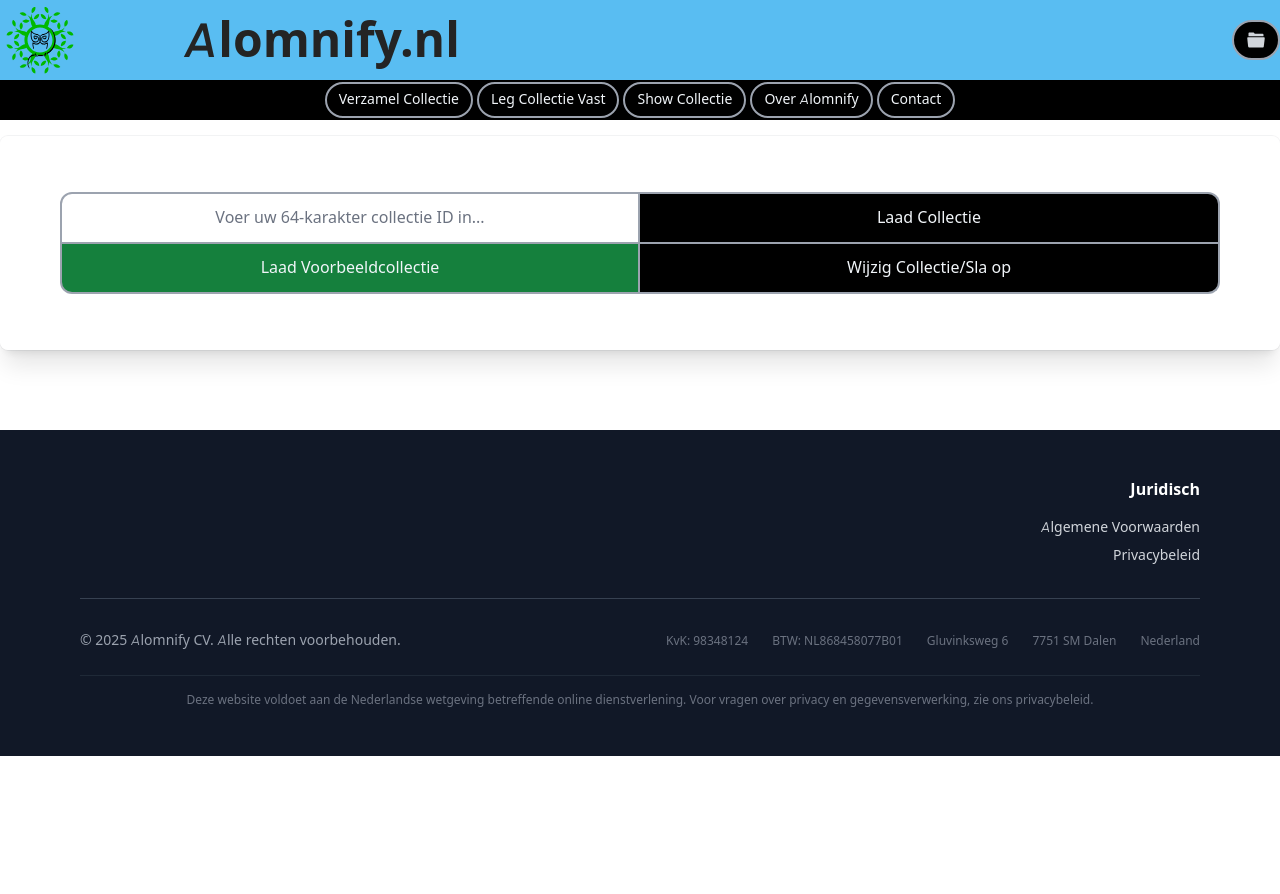
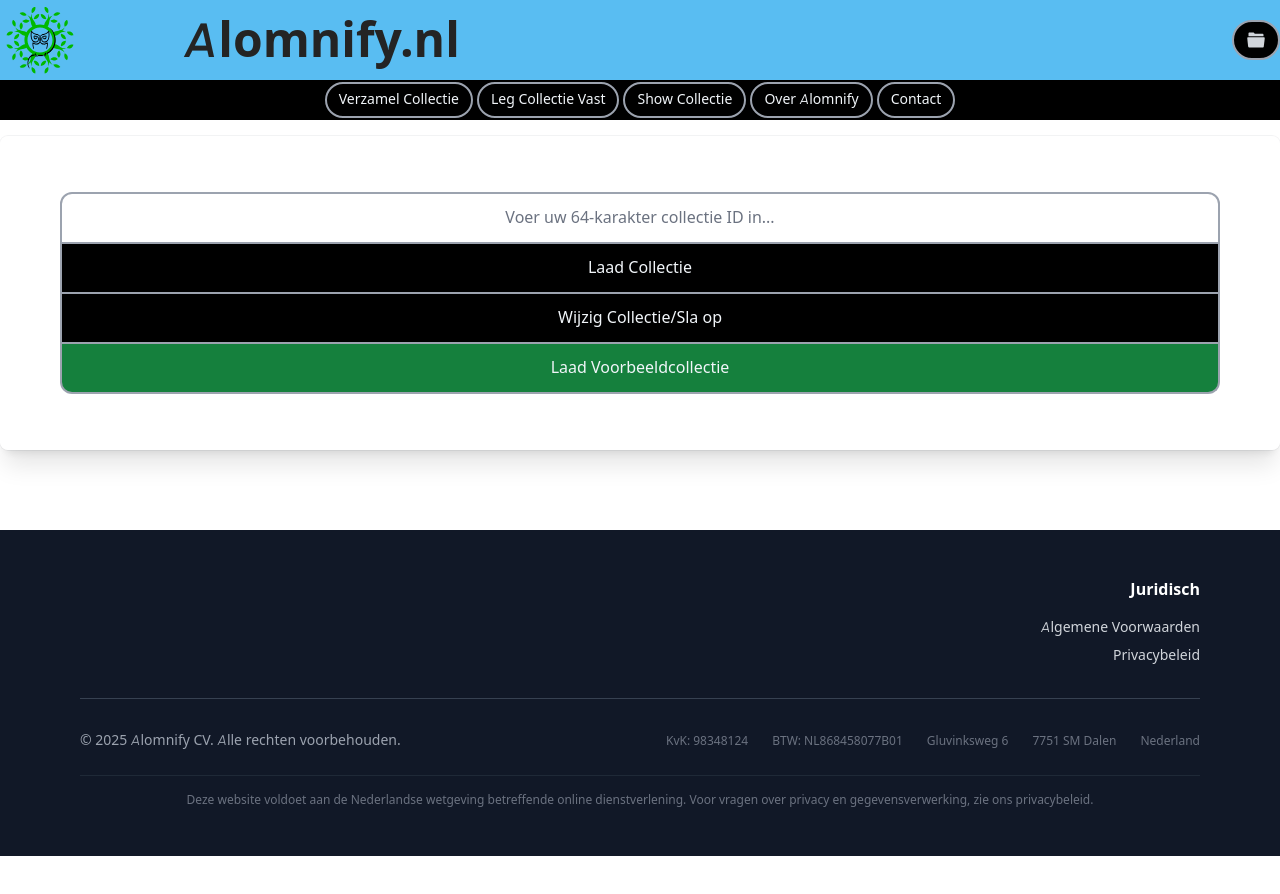
Before and after one commit to Mattiscarlatti/alomnify-web-frontend, a Next.js app: page /plantcollection in a window 1280 px wide. Shown: the top 894 px of the page. Built offline with nearby package versions, Linux system fonts and the light colour scheme.

Commit message:
update25

```diff
--- a/src/components/plantcollectionpage.tsx
+++ b/src/components/plantcollectionpage.tsx
@@ -490,38 +490,30 @@ const PlantCollectionPage = ({ initialCollectionId }: PlantCollectionPageProps)
         </div>
       )}
 
-      <div className="grid grid-cols-2 gap-0 px-3 py-2">
-        {/* Top left: Input field */}
+      <div className="flex flex-col gap-0 px-3 py-2">
+        {/* Input field */}
         <input
           type="text"
           value={inputValue}
           onChange={(e) => setInputValue(e.target.value)}
           placeholder="Voer uw 64-karakter collectie ID in..."
-          className="text-center text-xs sm:text-base px-2 sm:px-3 py-3 border-[2px] border-gray-400 hover:border-orange-600 focus:border-orange-600 duration-200 rounded-tl-xl outline-none"
+          className="text-center text-xs sm:text-base px-2 sm:px-3 py-3 border-[2px] border-gray-400 hover:border-orange-600 focus:border-orange-600 duration-200 rounded-t-xl outline-none"
           name="inputtxh"
         />
 
-        {/* Top right: Load collection button */}
+        {/* Load collection button */}
         <button
           onClick={handleClick2}
-          className="bg-black rounded-tr-xl hover:bg-slate-950 text-xs sm:text-base text-slate-100 hover:text-white flex items-center justify-center px-2 sm:px-3 py-3 border-[2px] border-l-0 border-gray-400 hover:border-orange-600 duration-200"
+          className="bg-black hover:bg-slate-950 text-xs sm:text-base text-slate-100 hover:text-white flex items-center justify-center px-2 sm:px-3 py-3 border-[2px] border-t-0 border-gray-400 hover:border-orange-600 duration-200"
         >
           Laad Collectie
         </button>
 
-        {/* Bottom left: Load example collection button */}
-        <button
-          onClick={handleLoadExampleCollection}
-          className="bg-green-700 rounded-bl-xl hover:bg-green-800 text-xs sm:text-base text-slate-100 hover:text-white flex items-center justify-center px-2 sm:px-3 py-3 border-[2px] border-t-0 border-gray-400 hover:border-orange-600 duration-200"
-        >
-          Laad Voorbeeldcollectie
-        </button>
-
-        {/* Bottom right: Update/add to folder button */}
+        {/* Update/add to folder button */}
         <button
           onClick={handleSaveCollection}
           disabled={isExampleCollection}
-          className={`rounded-br-xl text-xs sm:text-base flex items-center justify-center px-2 sm:px-3 py-3 border-[2px] border-t-0 border-l-0 border-gray-400 duration-200 ${
+          className={`text-xs sm:text-base flex items-center justify-center px-2 sm:px-3 py-3 border-[2px] border-t-0 border-gray-400 duration-200 ${
             isExampleCollection
               ? 'bg-gray-400 text-gray-600 cursor-not-allowed'
               : 'bg-black hover:bg-slate-950 text-slate-100 hover:text-white hover:border-orange-600'
@@ -529,6 +521,14 @@ const PlantCollectionPage = ({ initialCollectionId }: PlantCollectionPageProps)
           title={isExampleCollection ? 'Voorbeeldcollectie kan niet worden opgeslagen' : 'Sla collectie op in uw folder'}
         >
           Wijzig Collectie/Sla op
+        </button>
+
+        {/* Load example collection button */}
+        <button
+          onClick={handleLoadExampleCollection}
+          className="bg-green-700 rounded-b-xl hover:bg-green-800 text-xs sm:text-base text-slate-100 hover:text-white flex items-center justify-center px-2 sm:px-3 py-3 border-[2px] border-t-0 border-gray-400 hover:border-orange-600 duration-200"
+        >
+          Laad Voorbeeldcollectie
         </button>
       </div>
 
```
